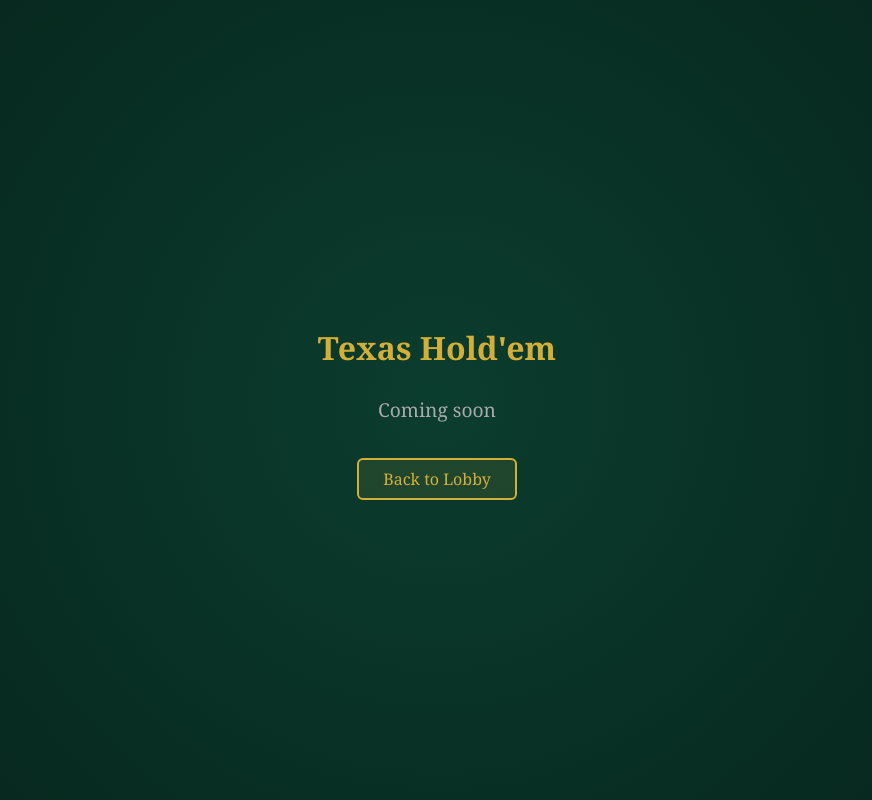
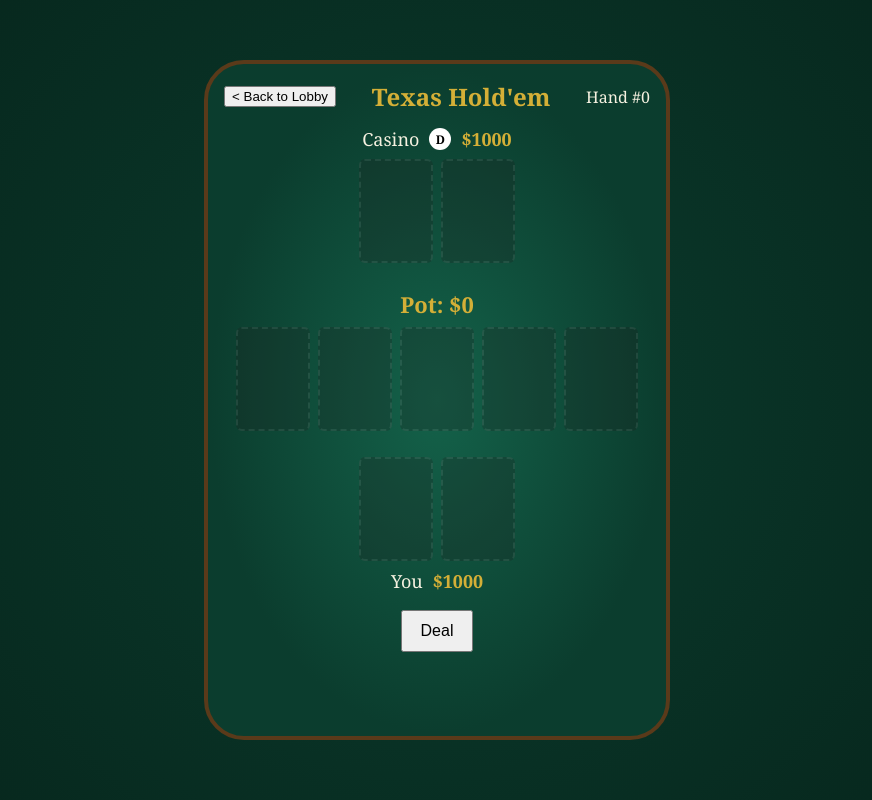
Before and after one commit to xmen12cc/Xmen-sPoker, a React (Vite) app: page / in a window 1280 px wide. Both pictures are taken after a click on the button "Texas Hold'em". Shown: the whole page, without its empty margins (203-1075 px from the left). Built offline with nearby package versions, Linux system fonts and the light colour scheme.

Commit message:
feat: add playable Texas Hold'em screen

```diff
--- a/src/App.jsx
+++ b/src/App.jsx
@@ -1,5 +1,6 @@
 import { useState } from 'react'
 import Blackjack from './components/Blackjack.jsx'
+import Poker from './components/Poker.jsx'
 
 const App = () => {
   const [view, setView] = useState('lobby')
@@ -17,11 +18,7 @@ const App = () => {
         <Blackjack onBack={() => setView('lobby')} />
       )}
       {view === 'poker' && (
-        <div className="view">
-          <h2>Texas Hold'em</h2>
-          <p>Coming soon</p>
-          <button onClick={() => setView('lobby')}>Back to Lobby</button>
-        </div>
+        <Poker onBack={() => setView('lobby')} />
       )}
     </div>
   )
--- /dev/null
+++ b/src/components/Poker.jsx
@@ -0,0 +1,139 @@
+import { useState, useEffect } from 'react'
+import { newPokerGame, startHand, applyAction, legalActions } from '../engine/poker.js'
+import { playCasinoTurn } from '../engine/pokerAI.js'
+import PlayingCard from './PlayingCard.jsx'
+import './poker.css'
+
+export default function Poker({ onBack }) {
+  const [game, setGame] = useState(() => newPokerGame(1000, 1000))
+  const [raiseTo, setRaiseTo] = useState(0)
+
+  const inHand = game.street !== 'idle' && game.street !== 'done'
+  const myTurn = inHand && game.toAct === 'player'
+  const casinoTurn = inHand && game.toAct === 'casino'
+  const la = legalActions(game)
+  const reveal = game.street === 'done' && game.showdown !== null
+  const gameOver = game.street === 'done' && (game.player.chips <= 0 || game.casino.chips <= 0)
+  const canRaise = la.actions.includes('raise')
+  const canCheck = la.actions.includes('check')
+
+  useEffect(() => {
+    if (!casinoTurn) return undefined
+    const t = setTimeout(() => {
+      setGame((g) => (g.toAct === 'casino' ? playCasinoTurn(g) : g))
+    }, 900)
+    return () => clearTimeout(t)
+  }, [game, casinoTurn])
+
+  useEffect(() => {
+    if (myTurn) setRaiseTo(la.minRaiseTo)
+  }, [game.street, game.currentBet, game.toAct])
+
+  const act = (action, amount) => setGame((g) => applyAction(g, action, amount))
+  const deal = () => setGame((g) => startHand(g))
+  const restart = () => setGame(newPokerGame(1000, 1000))
+
+  const board = []
+  for (let i = 0; i < 5; i++) board.push(game.community[i])
+
+  return (
+    <div className="pk-table">
+      <div className="pk-header">
+        <button onClick={onBack}>&lt; Back to Lobby</button>
+        <h2>Texas Hold'em</h2>
+        <span>Hand #{game.handNumber}</span>
+      </div>
+
+      <div className="pk-seat pk-casino">
+        <div className="pk-name">
+          Casino {game.button === 'casino' && <span className="pk-dealer">D</span>}
+          <span className="pk-stack">${game.casino.chips}</span>
+          {game.casino.bet > 0 && <span className="pk-bet">bet ${game.casino.bet}</span>}
+          {game.casino.allIn && <span className="pk-allin">ALL IN</span>}
+        </div>
+        <div className="pk-cards">
+          {game.casino.hole.length > 0 ? (
+            game.casino.hole.map((card, i) => (
+              <PlayingCard key={card.id} card={card} faceDown={!reveal} delay={i * 150} />
+            ))
+          ) : (
+            <><PlayingCard /><PlayingCard /></>
+          )}
+        </div>
+        {casinoTurn && <div className="pk-thinking">Casino is thinking...</div>}
+      </div>
+
+      <div className="pk-board">
+        <div className="pk-pot">Pot: ${game.pot}</div>
+        <div className="pk-cards">
+          {board.map((card, i) => (
+            <PlayingCard key={i} card={card} delay={i * 120} />
+          ))}
+        </div>
+      </div>
+
+      <div className="pk-seat pk-player">
+        <div className="pk-cards">
+          {game.player.hole.length > 0 ? (
+            game.player.hole.map((card, i) => (
+              <PlayingCard key={card.id} card={card} delay={i * 150} />
+            ))
+          ) : (
+            <><PlayingCard /><PlayingCard /></>
+          )}
+        </div>
+        <div className="pk-name">
+          You {game.button === 'player' && <span className="pk-dealer">D</span>}
+          <span className="pk-stack">${game.player.chips}</span>
+          {game.player.bet > 0 && <span className="pk-bet">bet ${game.player.bet}</span>}
+          {game.player.allIn && <span className="pk-allin">ALL IN</span>}
+        </div>
+      </div>
+
+      {game.street === 'done' && (
+        <div className={'pk-banner ' + (game.winner || '')}>
+          {game.message}
+          {reveal && (
+            <div className="pk-hands">You: {game.showdown.player.name} | Casino: {game.showdown.casino.name}</div>
+          )}
+        </div>
+      )}
+
+      <div className="pk-controls">
+        {myTurn && (
+          <>
+            <button className="pk-btn" onClick={() => act('fold')}>Fold</button>
+            <button className="pk-btn" onClick={() => act(canCheck ? 'check' : 'call')}>
+              {canCheck ? 'Check' : 'Call $' + la.toCall}
+            </button>
+            {canRaise && (
+              <>
+                <input
+                  type="range"
+                  min={la.minRaiseTo}
+                  max={la.maxRaiseTo}
+                  step={10}
+                  value={Math.min(Math.max(raiseTo, la.minRaiseTo), la.maxRaiseTo)}
+                  onChange={(e) => setRaiseTo(Number(e.target.value))}
+                />
+                <button className="pk-btn" onClick={() => act('raise', Math.min(Math.max(raiseTo, la.minRaiseTo), la.maxRaiseTo))}>
+                  Raise to ${Math.min(Math.max(raiseTo, la.minRaiseTo), la.maxRaiseTo)}
+                </button>
+                <button className="pk-btn" onClick={() => act('raise', la.maxRaiseTo)}>All In</button>
+              </>
+            )}
+          </>
+        )}
+        {!inHand && !gameOver && (
+          <button className="pk-btn pk-deal" onClick={deal}>{game.handNumber === 0 ? 'Deal' : 'Next Hand'}</button>
+        )}
+        {gameOver && (
+          <div className="pk-over">
+            {game.player.chips <= 0 ? 'You are out of chips!' : 'You broke the casino!'}
+            <button className="pk-btn pk-deal" onClick={restart}>New Game</button>
+          </div>
+        )}
+      </div>
+    </div>
+  )
+}
--- /dev/null
+++ b/src/components/poker.css
@@ -0,0 +1,20 @@
+.pk-table { max-width: 760px; margin: 0 auto; padding: 16px; display: flex; flex-direction: column; gap: 14px; background: radial-gradient(ellipse at center, #14624a 0%, #0b3d2e 70%); border: 4px solid #5a3a1a; border-radius: 40px; min-height: 80vh; }
+.pk-header { display: flex; justify-content: space-between; align-items: center; }
+.pk-header h2 { color: #d4af37; margin: 0; }
+.pk-seat { display: flex; flex-direction: column; align-items: center; gap: 8px; }
+.pk-name { display: flex; gap: 10px; align-items: center; font-size: 18px; }
+.pk-stack { color: #d4af37; font-weight: bold; }
+.pk-bet { background: rgba(0,0,0,0.4); padding: 2px 8px; border-radius: 10px; font-size: 14px; }
+.pk-allin { color: #ff6b6b; font-weight: bold; }
+.pk-dealer { background: #fff; color: #000; border-radius: 50%; width: 22px; height: 22px; display: inline-flex; align-items: center; justify-content: center; font-size: 12px; font-weight: bold; }
+.pk-cards { display: flex; gap: 8px; justify-content: center; }
+.pk-board { display: flex; flex-direction: column; align-items: center; gap: 8px; padding: 12px; }
+.pk-pot { color: #d4af37; font-size: 22px; font-weight: bold; }
+.pk-thinking { font-style: italic; opacity: 0.8; }
+.pk-banner { text-align: center; font-size: 22px; padding: 10px; border-radius: 10px; background: rgba(0,0,0,0.5); border: 2px solid #d4af37; }
+.pk-banner.player { color: #7CFC9A; }
+.pk-banner.casino { color: #ff8a8a; }
+.pk-hands { font-size: 15px; margin-top: 4px; opacity: 0.9; }
+.pk-controls { display: flex; gap: 10px; justify-content: center; align-items: center; flex-wrap: wrap; min-height: 48px; }
+.pk-btn { padding: 10px 18px; font-size: 16px; }
+.pk-over { display: flex; gap: 12px; align-items: center; font-size: 20px; }
```
